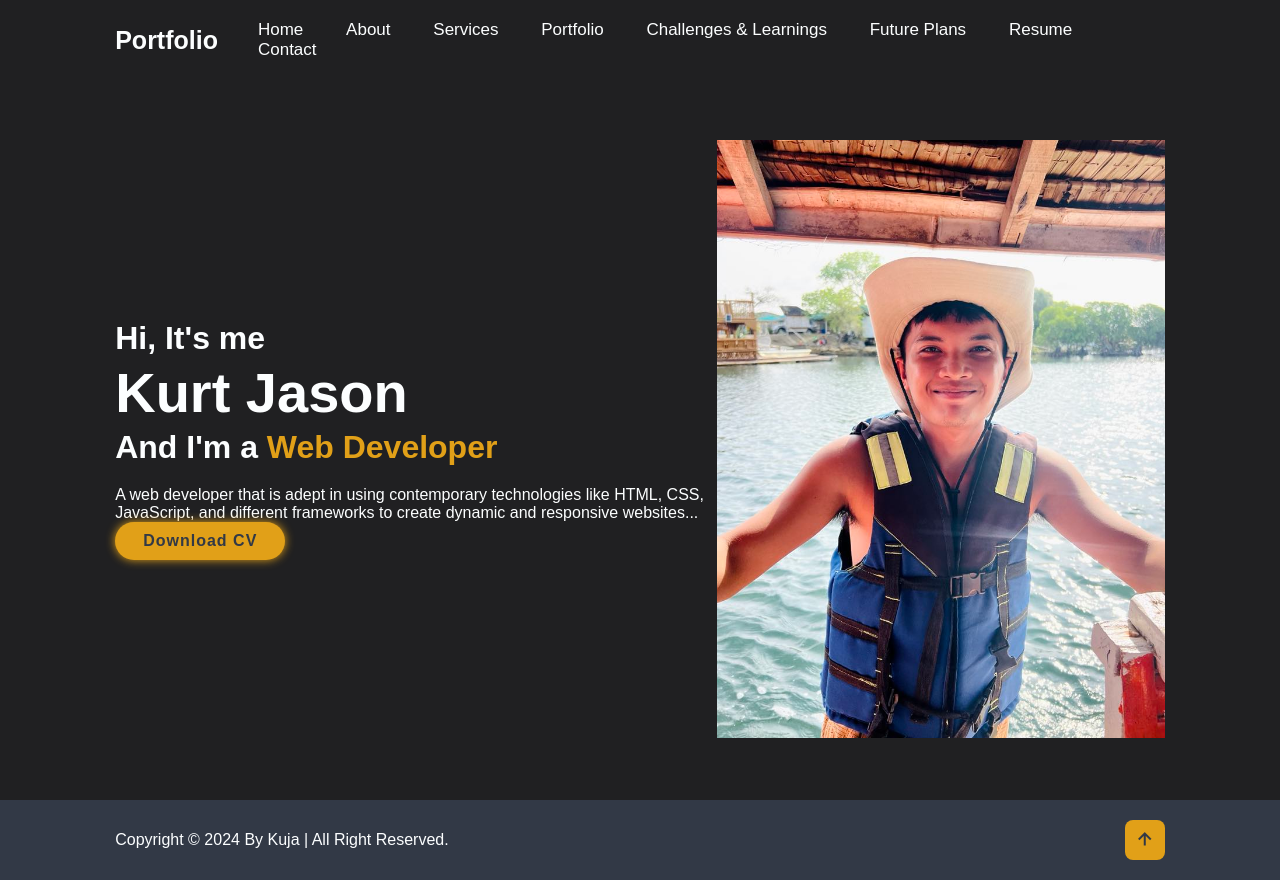
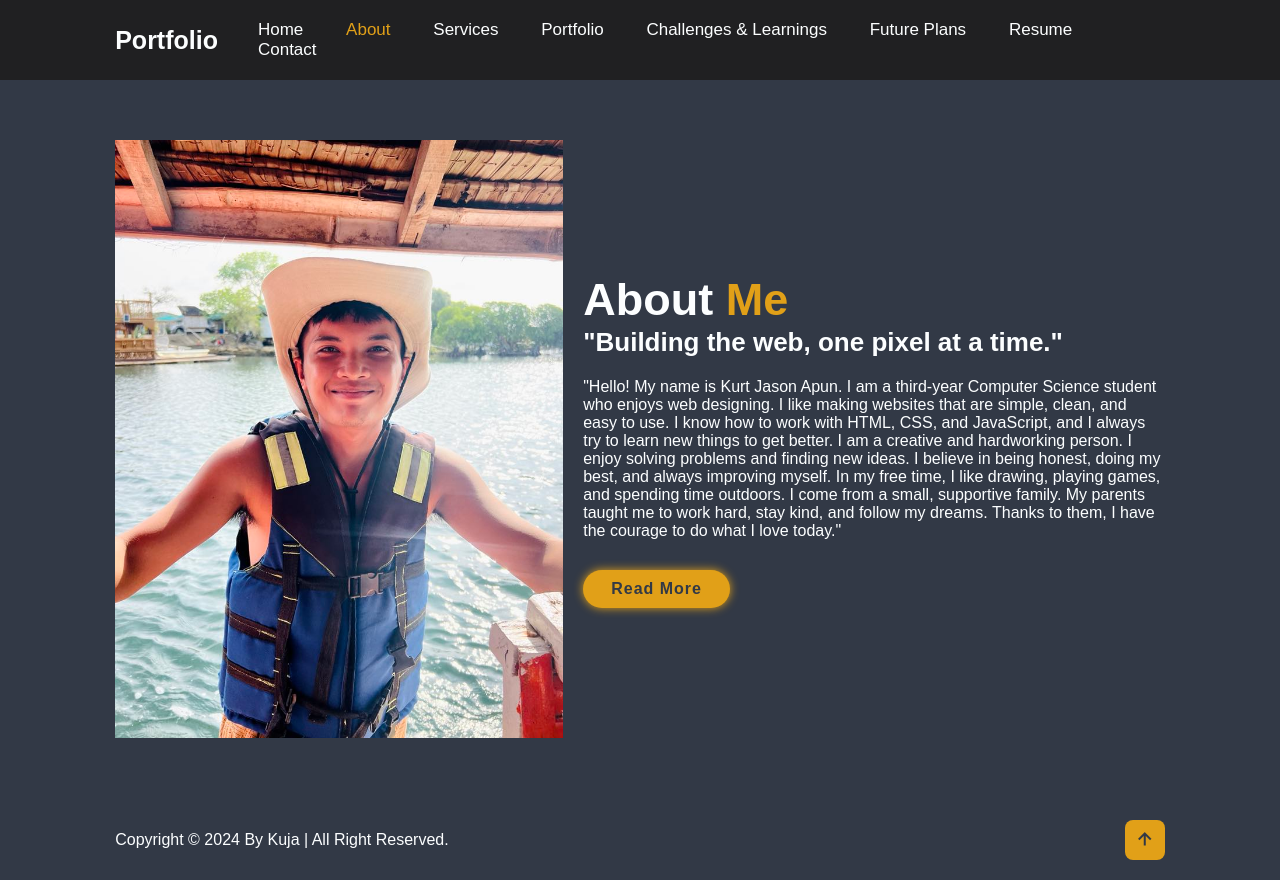
Before and after one commit to KUJArt/Midterm_Project, a plain HTML site: page about.html in a window 1280 px wide. Drawn offline with nearby package versions, Linux system fonts and the light colour scheme; a web font is replaced by a local one.

Commit message:
about.html

```diff
--- a/about.html
+++ b/about.html
@@ -24,18 +24,25 @@
         </nav>
     </header>
 
-    <section class="home" id="home">
-        <div class="home-content">
-            <h3>Hi, It's me</h3>
-            <h1>Kurt Jason</h1>
-            <h3>And I'm a <span>Web Developer</span></h3>
-            <p>A web developer that is adept in using contemporary technologies like HTML, CSS, JavaScript, and different frameworks to create dynamic and responsive websites...</p>
-            <a href="#" class="btn">Download CV</a>
-        </div>
-        <div class="home-img">
-            <img src="about.jpg" alt="">
-        </div>
-    </section>
+    <section class="about" id="about">
+            <div class="about-img">
+                <img src="about.jpg" alt="">
+            </div>
+            <div class="about-content">
+                <h2 class="heading">About <span>Me</span></h2>
+                <h3>"Building the web, one pixel at a time."</h3>
+                <p>"Hello! My name is Kurt Jason Apun. I am a third-year Computer Science student who enjoys web
+                    designing. I like making websites that are simple, clean, and easy to use. I know how to work with
+                    HTML, CSS, and JavaScript, and I always try to learn new things to get better.
+                    I am a creative and hardworking person. I enjoy solving problems and finding new ideas.
+                    I believe in being honest, doing my best, and always improving myself. In my free time,
+                    I like drawing, playing games, and spending time outdoors.
+                    I come from a small, supportive family. My parents taught me to work hard, stay kind,
+                    and follow my dreams. Thanks to them, I have the courage to do what I love today."</p>
+                <a href="#" class="btn">Read More</a>
+            </div>
+        </section>
+
     <footer class="footer">
         <div class="footer-text">
             <p>Copyright &copy; 2024 By Kuja | All Right Reserved.</p>
```
